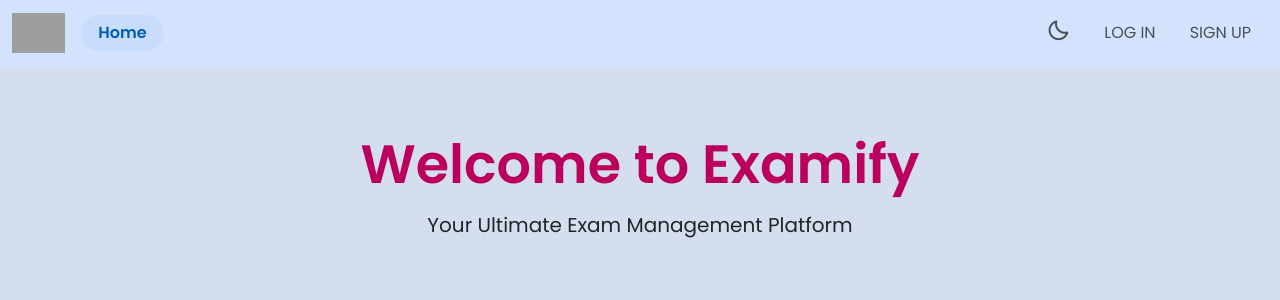
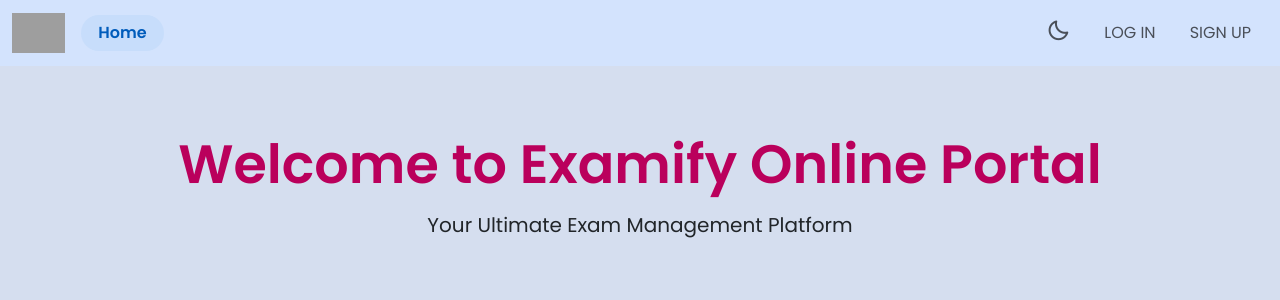
Before and after one commit to SanjayRawat123/examify-app, an Angular app: page /home in a window 1280 px wide. Shown: the top 300 px of the page. Built offline with nearby package versions, Linux system fonts and the light colour scheme; grey boxes are pictures that could not be loaded.

Commit message:
changes made in landing page heading

```diff
--- a/src/app/home/components/home-contains-view/home-contains-view.component.html
+++ b/src/app/home/components/home-contains-view/home-contains-view.component.html
@@ -2,7 +2,7 @@
     <header class="homepage-header">
         <div class="row">
             <div class="col">
-                <h1 class="main-heading"> Welcome to Examify</h1>
+                <h1 class="main-heading"> Welcome to Examify Online Portal</h1>
                 <h6 class="sub-heading-1">Your Ultimate Exam Management Platform</h6>
             </div>
         </div>
```
